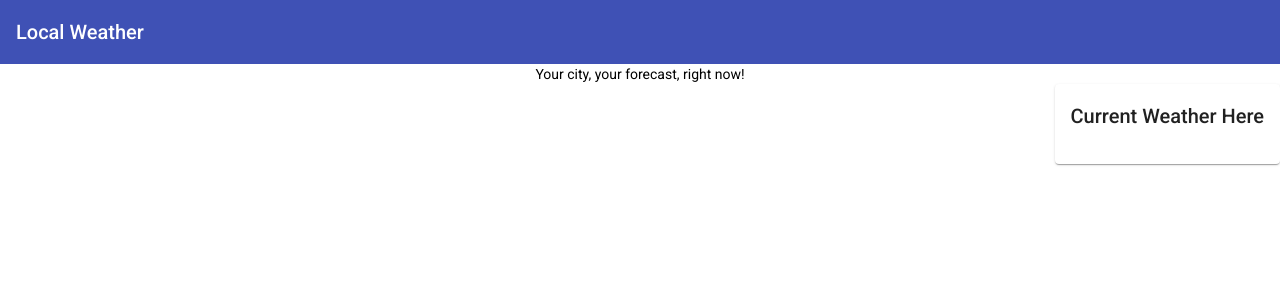
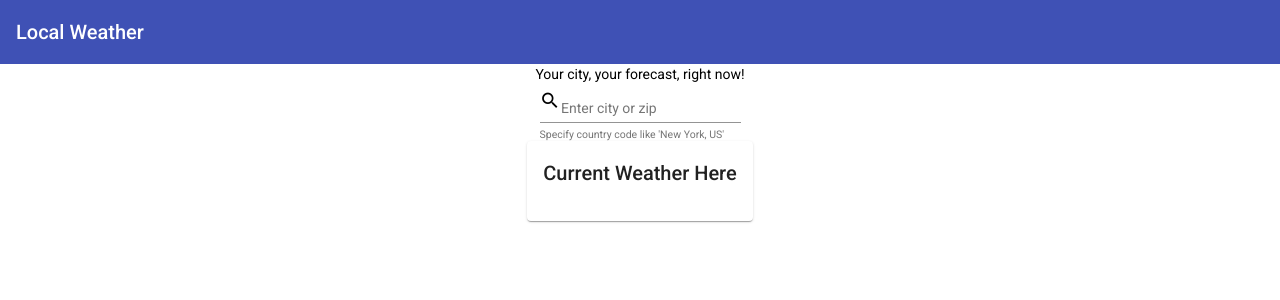
Before and after one commit to IrynaKysil/local-weather-app, an Angular app: page / in a window 1280 px wide. Shown: the top 300 px of the page. Built offline with nearby package versions, Linux system fonts and the light colour scheme; no server answers.

Commit message:
City search functionality

```diff
--- a/src/app/app.component.html
+++ b/src/app/app.component.html
@@ -3,12 +3,15 @@
     Local Weather
   </mat-toolbar>
   <div>Your city, your forecast, right now!</div>
-  <div fxLayout="row">
-    <div fxFlex></div>
+  <div fxLayoutAlign="center">
+    <app-city-search (searchEvent)='doSearch($event)'></app-city-search>
+  </div>
+  <div fxLayout="row" fxLayoutAlign="center">
+    <div fvFlex></div>
     <div fvFlex="300px">
     <mat-card>
       <h2>Current Weather Here</h2>
-      <app-current-weather></app-current-weather>
+      <app-current-weather [current]="currentWeather"></app-current-weather>
     </mat-card>
     </div>
     <div fvFlex></div>
--- a/src/app/app.component.ts
+++ b/src/app/app.component.ts
@@ -1,4 +1,6 @@
 import { Component } from '@angular/core';
+import { ICurrentWeather } from './icurrent-weather';
+import { WeatherService } from './weather/weather.service';
 
 @Component({
   selector: 'app-root',
@@ -7,4 +9,14 @@ import { Component } from '@angular/core';
 })
 export class AppComponent {
   title = 'local-weather-app';
+  currentWeather: ICurrentWeather;
+
+  constructor(private weatherService: WeatherService){}
+  doSearch(searchValue){
+  const userInput = searchValue.split(',').map(s => s.trim())
+  this.weatherService.getCurrentWeather(userInput[0],
+    userInput.length > 1 ? userInput[1] : undefined)
+    .subscribe(data => this.currentWeather = data);
+
+  }
 }
--- a/src/app/city-search/city-search.component.html
+++ b/src/app/city-search/city-search.component.html
@@ -1 +1,12 @@
-<p>city-search works!</p>
+<form>
+  <mat-form-field>
+    <mat-icon matPrefix>search</mat-icon>
+    <input matInput placeholder="Enter city or zip"
+    aria-label="City or Zip" [formControl]="search"/>
+    <mat-hint> Specify country code like 'New York, US'</mat-hint>
+    <mat-error *ngIf="search.invalid">
+      Type 3 or more characters to search
+    </mat-error>
+  </mat-form-field>
+
+</form>
--- a/src/app/city-search/city-search.component.ts
+++ b/src/app/city-search/city-search.component.ts
@@ -1,4 +1,7 @@
-import { Component, OnInit } from '@angular/core';
+import { Component, OnInit, Output, EventEmitter } from '@angular/core';
+import { FormControl, Validators } from '@angular/forms';
+import { debounceTime } from 'rxjs/operators';
+
 
 @Component({
   selector: 'app-city-search',
@@ -6,10 +9,19 @@ import { Component, OnInit } from '@angular/core';
   styleUrls: ['./city-search.component.css']
 })
 export class CitySearchComponent implements OnInit {
-
+  @Output() searchEvent = new EventEmitter<string>()
+  search = new FormControl('', [Validators.minLength(3)]);
   constructor() { }
 
   ngOnInit(): void {
+    this.search.valueChanges
+    .pipe(debounceTime(1000))
+    .subscribe((searchValue: string) => {
+      if (searchValue && !this.search.invalid){
+        this.searchEvent.emit(searchValue);
+
+      }
+    })
   }
 
 }
--- a/src/app/current-weather/current-weather.component.ts
+++ b/src/app/current-weather/current-weather.component.ts
@@ -1,6 +1,6 @@
-import { Component, OnInit } from '@angular/core';
+import { Component, Input, OnInit } from '@angular/core';
 import { ICurrentWeather } from '../icurrent-weather';
-import { WeatherService } from '../weather/weather.service';
+
 
 @Component({
   selector: 'app-current-weather',
@@ -8,12 +8,11 @@ import { WeatherService } from '../weather/weather.service';
   styleUrls: ['./current-weather.component.css']
 })
 export class CurrentWeatherComponent implements OnInit {
-  current: ICurrentWeather
-  constructor(private weatherService: WeatherService) { }
+  @Input() current: ICurrentWeather;
+  constructor() { }
 
   ngOnInit(): void {
-   this.weatherService.getCurrentWeather('Redmond', 'US')
-   .subscribe(data => this.current = data)
+
   }
 
 }
--- a/src/app/iweather-service.ts
+++ b/src/app/iweather-service.ts
@@ -2,6 +2,6 @@ import { Observable } from 'rxjs';
 import { ICurrentWeather } from './icurrent-weather';
 
 export interface IWeatherService {
-  getCurrentWeather(city: string, country: string):
+  getCurrentWeather(search: string|number, country?: string):
   Observable<ICurrentWeather>
 }
--- a/src/app/weather/weather.service.fake.ts
+++ b/src/app/weather/weather.service.fake.ts
@@ -11,7 +11,7 @@ export class WeatherServiceFake implements IWeatherService{
     temperature: 61,
     description: 'light rain'
   }
-  public getCurrentWeather(city: string, country: string):
+  public getCurrentWeather(search: string|number, country?: string):
   Observable<ICurrentWeather>{
     return of (this.fakeWeather);
   }
--- a/src/app/weather/weather.service.ts
+++ b/src/app/weather/weather.service.ts
@@ -28,11 +28,20 @@ interface ICurrentWeatherData {
 export class WeatherService implements IWeatherService {
 
   constructor(private httpClient: HttpClient) { }
+  getCurrentWeather(search: string|number, country?: string){
+    let uriParams = "";
+    if (typeof search === 'string'){
+      uriParams = `q=${search}`
+    } else {
+      uriParams = `zip=${search}`
+    }
 
+    if (country){
+      uriParams = `${uriParams},${country}`
+    }
 
-  getCurrentWeather(city: string, country: string){
    return this.httpClient.get<ICurrentWeatherData>(
-      `${environment.baseUrl}api.openweathermap.org/data/2.5/weather?q=${city},${country}&appid=${environment.appId}`).pipe(
+      `${environment.baseUrl}api.openweathermap.org/data/2.5/weather?${uriParams}&appid=${environment.appId}`).pipe(
        map(data => this.transformToICurrentWeather(data))
       )
   }
```
Also changed, not shown: src/app/app.module.ts (+10 -1 lines).
